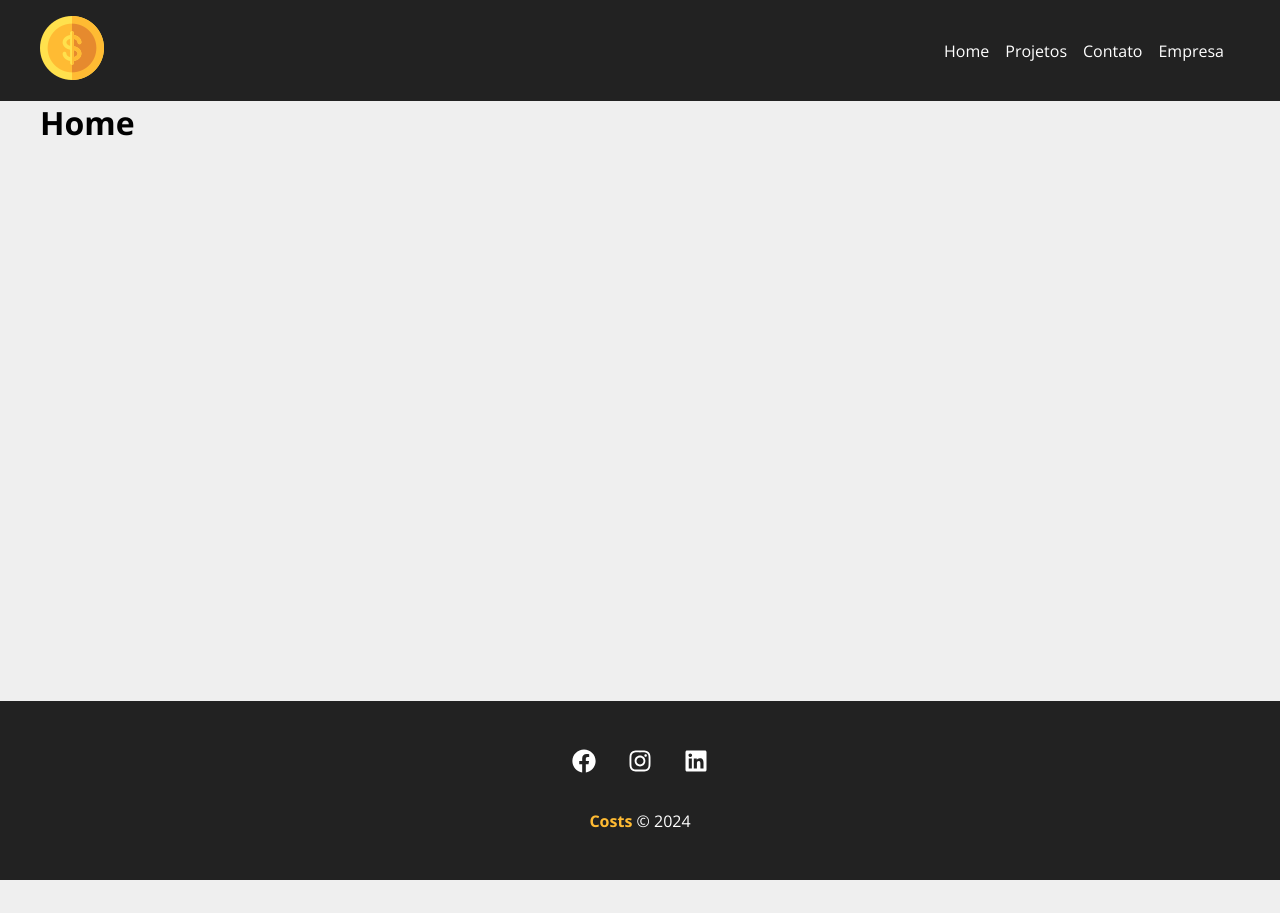
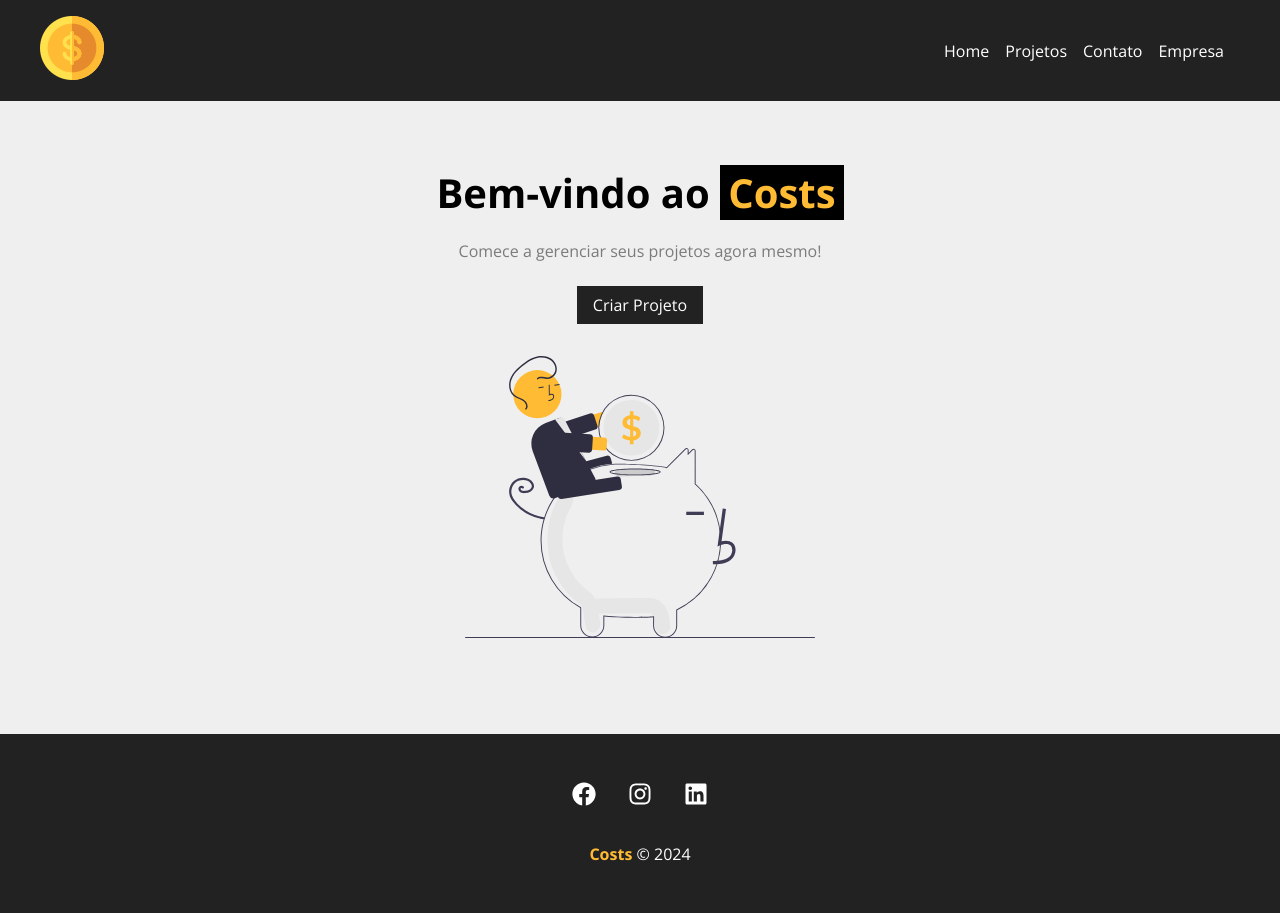
Before and after one commit to MarceloRother/Brincando-com-React, a React (Create React App) app in the folder costs/: page / in a window 1280 px wide. Before the commit the page ends 880 px from the top, so only its background shows below. Built offline with nearby package versions, Linux system fonts and the light colour scheme.

Commit message:
Criando a Home - Aula 3

```diff
--- /dev/null
+++ b/costs/src/components/layout/LinkButton.js
@@ -0,0 +1,12 @@
+import { Link } from 'react-router-dom'
+import styles from './LinkButton.module.css'
+
+function LinkButton({to, text}) {
+    return (
+        <Link className={styles.btn} to={to}>
+            {text}
+        </Link>
+    )
+}
+
+export default LinkButton
--- /dev/null
+++ b/costs/src/components/layout/LinkButton.module.css
@@ -0,0 +1,11 @@
+.btn {
+    background-color: #222;
+    color: #fff;
+    padding: 0.5em 1em;
+    text-decoration: none;
+    transition: 0.5s;
+}
+
+.btn:hover {
+    color: #ffbb33;
+}
--- a/costs/src/components/pages/Home.js
+++ b/costs/src/components/pages/Home.js
@@ -1,5 +1,16 @@
+import styles from './Home.module.css'
+import savings from '../../img/savings.svg'
+import LinkButton from '../layout/LinkButton';
+
 function Home() {
-  return <h1>Home</h1>;
+  return (
+    <section className={styles.home_container}>
+      <h1>Bem-vindo ao <span>Costs</span></h1>
+      <p>Comece a gerenciar seus projetos agora mesmo!</p>
+      <LinkButton to="/newproject" text="Criar Projeto"/>
+      <img src={savings} alt="Costs" />
+    </section>
+  )
 }
 
 export default Home;
--- /dev/null
+++ b/costs/src/components/pages/Home.module.css
@@ -0,0 +1,29 @@
+.home_container {
+    width: 100%;
+    display: flex;
+    flex-direction: column;
+    align-items: center;
+    justify-content: center;
+    padding: 4em;
+}
+
+.home_container h1 {
+    font-size: 2.5em;
+    margin-bottom:  .5em;
+}
+
+.home_container h1 span {
+    color: #ffbb33;
+    padding: 0 .2em;
+    background-color: #000;
+}
+
+.home_container p {
+    margin-bottom:  1.5em;
+    color: #7b7b7b;
+}
+
+.home_container img {
+    width: 350px;
+    margin: 2em 0;
+}
```
